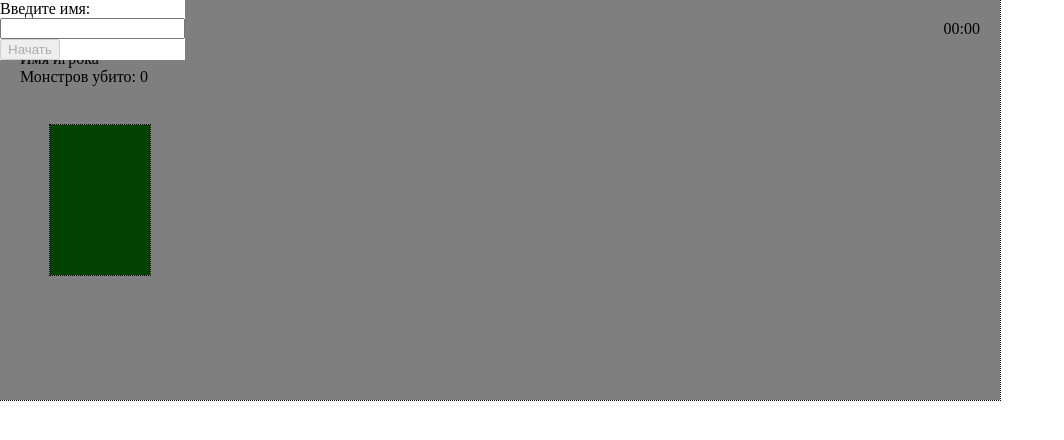
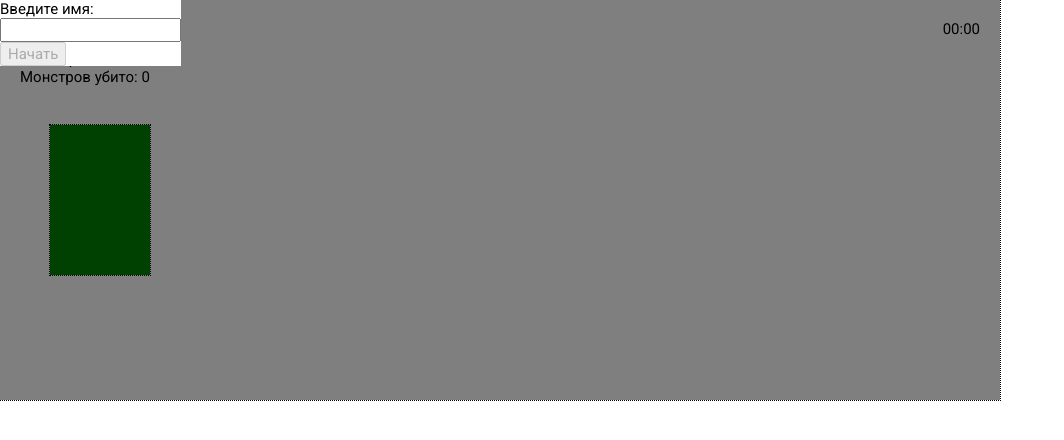
Before and after one commit to grigorevroman/game, a plain HTML site: page index.html in a window 1280 px wide. Shown: the whole page, without its empty margins (0-1064 px from the left). Drawn offline with nearby package versions, Linux system fonts and the light colour scheme.

Commit message:
Refactoring.

```diff
--- a/index.html
+++ b/index.html
@@ -2,6 +2,7 @@
 <html>
 <head>
 	<meta charset="utf-8">
+	<link href="https://fonts.googleapis.com/css?family=Roboto&display=swap" rel="stylesheet">
 	<link rel="stylesheet" href="style.css">
 </head>
 <body>
--- a/style.css
+++ b/style.css
@@ -1,5 +1,7 @@
 * {
 	margin: 0;
+	font-family: 'Roboto', sans-serif;
+	font-size: 15px;
 }
 #screen {
 	height: 400px;
```
